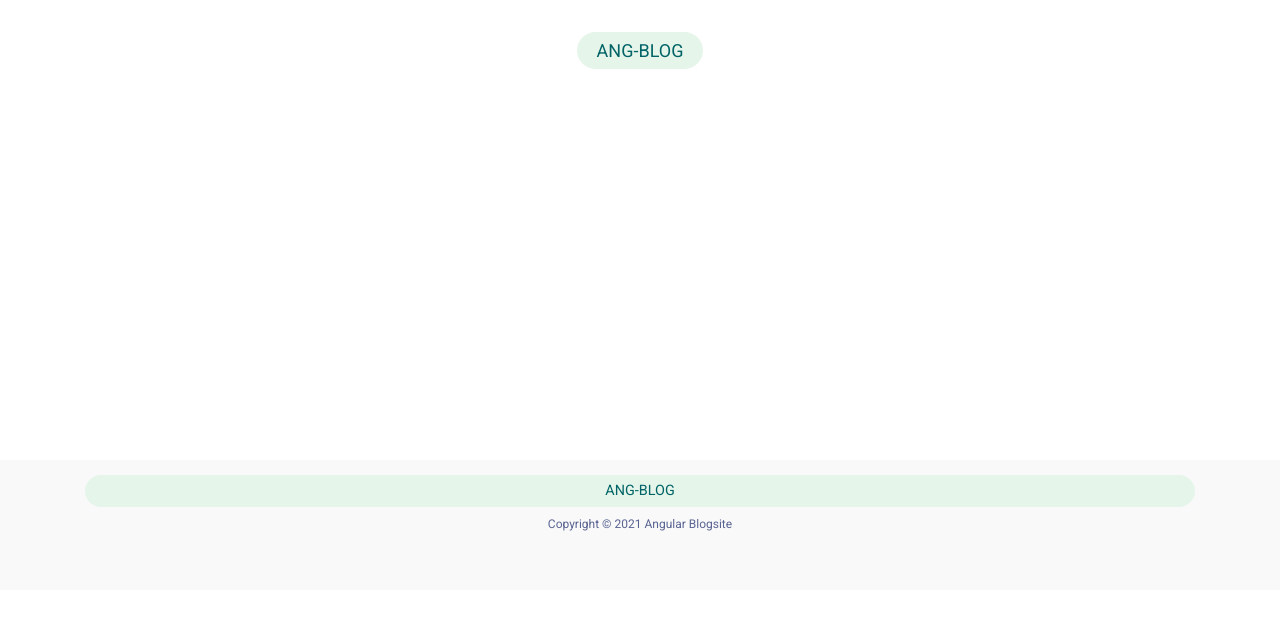
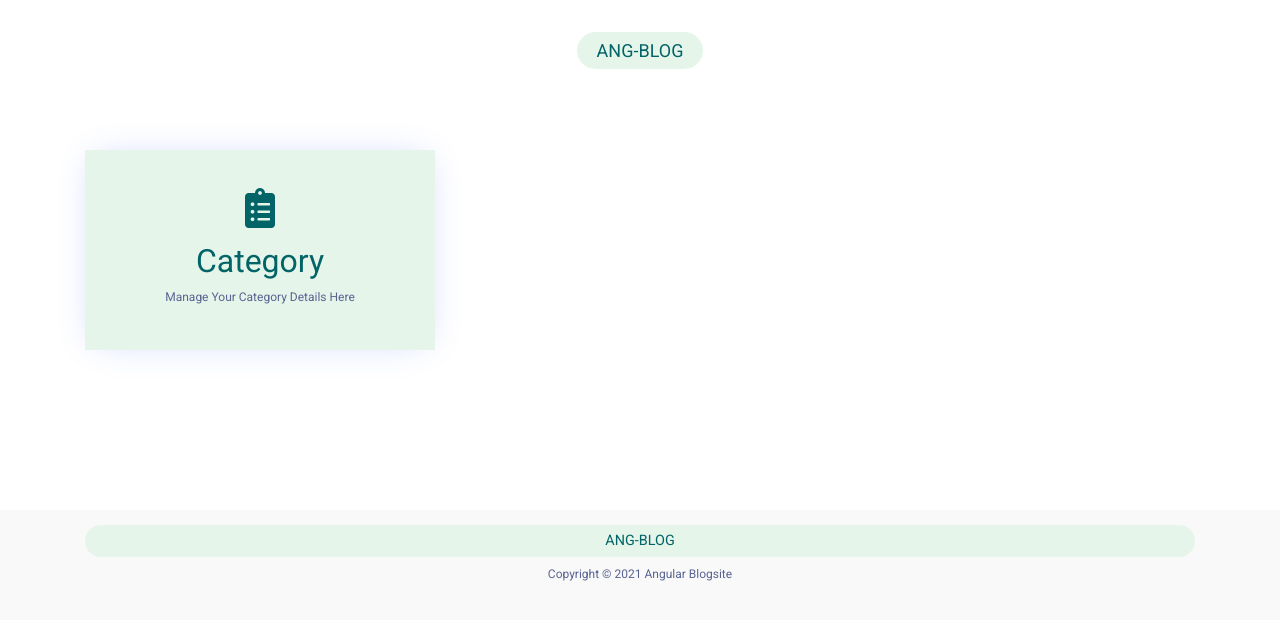
Before and after one commit to psuwanarat365/ang-blog-dashboard, an Angular app: page / in a window 1280 px wide. Shown: the top 620 px of the page. Built offline with nearby package versions, Linux system fonts and the light colour scheme.

Commit message:
Design the Backend Dashboard Component

```diff
--- a/src/app/app.component.css
+++ b/src/app/app.component.css
@@ -1,5 +1,5 @@
 /* app/app.component.css */
 .app-body {
-  margin-top: 100px;
+  margin-top: 150px;
   min-height: 45vh;
 }
--- a/src/app/app.component.html
+++ b/src/app/app.component.html
@@ -1,5 +1,7 @@
 <app-header></app-header>
 
-<div class="app-body"></div>
+<div class="app-body">
+  <app-dashboard></app-dashboard>
+</div>
 
 <app-footer></app-footer>
--- a/src/app/app.module.ts
+++ b/src/app/app.module.ts
@@ -5,12 +5,14 @@ import { AppRoutingModule } from './app-routing.module';
 import { AppComponent } from './app.component';
 import { HeaderComponent } from './layouts/header/header.component';
 import { FooterComponent } from './layouts/footer/footer.component';
+import { DashboardComponent } from './dashboard/dashboard.component';
 
 @NgModule({
   declarations: [
     AppComponent,
     HeaderComponent,
-    FooterComponent
+    FooterComponent,
+    DashboardComponent
   ],
   imports: [
     BrowserModule,
--- /dev/null
+++ b/src/app/dashboard/dashboard.component.css
@@ -0,0 +1,4 @@
+/* app/dashboard/dashboard.component.css */
+.card {
+  height: 200px;
+}
--- /dev/null
+++ b/src/app/dashboard/dashboard.component.html
@@ -0,0 +1,15 @@
+<!-- app/dashboard/dashboard.component.html -->
+<!-- <h1>Dashboard work!</h1> -->
+<div class="container">
+  <div class="row">
+    <div class="col-md-4 mb-5">
+      <div class="card shadow-effect">
+        <div class="card-body text-center bg-secondary-theme">
+          <h1 class="mt-3 text-theme-primary"><i class="fas fa-clipboard-list"></i></h1>
+          <h2 class="text-theme-primary">Category</h2>
+          <p>Manage Your Category Details Here</p>
+        </div>
+      </div>
+    </div>
+  </div>
+</div>
--- /dev/null
+++ b/src/app/dashboard/dashboard.component.ts
@@ -0,0 +1,15 @@
+import { Component, OnInit } from '@angular/core';
+
+@Component({
+  selector: 'app-dashboard',
+  templateUrl: './dashboard.component.html',
+  styleUrls: ['./dashboard.component.css']
+})
+export class DashboardComponent implements OnInit {
+
+  constructor() { }
+
+  ngOnInit(): void {
+  }
+
+}
--- a/src/index.html
+++ b/src/index.html
@@ -1,11 +1,18 @@
-<!doctype html>
+<!-- src/index.html -->
+<!DOCTYPE html>
 <html lang="en">
   <head>
-  <meta charset="utf-8">
+    <meta charset="utf-8" />
     <title>AngBlogDashboard</title>
-  <base href="/">
-  <meta name="viewport" content="width=device-width, initial-scale=1">
-  <link rel="icon" type="image/x-icon" href="favicon.ico">
+    <base href="/" />
+    <meta name="viewport" content="width=device-width, initial-scale=1" />
+    <link rel="icon" type="image/x-icon" href="favicon.ico" />
+    <link
+      rel="stylesheet"
+      href="https://use.fontawesome.com/releases/v5.15.4/css/all.css"
+      integrity="sha384-DyZ88mC6Up2uqS4h/KRgHuoeGwBcD4Ng9SiP4dIRy0EXTlnuz47vAwmeGwVChigm"
+      crossorigin="anonymous"
+    />
   </head>
   <body>
     <app-root></app-root>
```
Also changed, not shown: 1 other file (tests, documents, lock files or other folders). Lines whose indentation alone changed are shown as unchanged.
